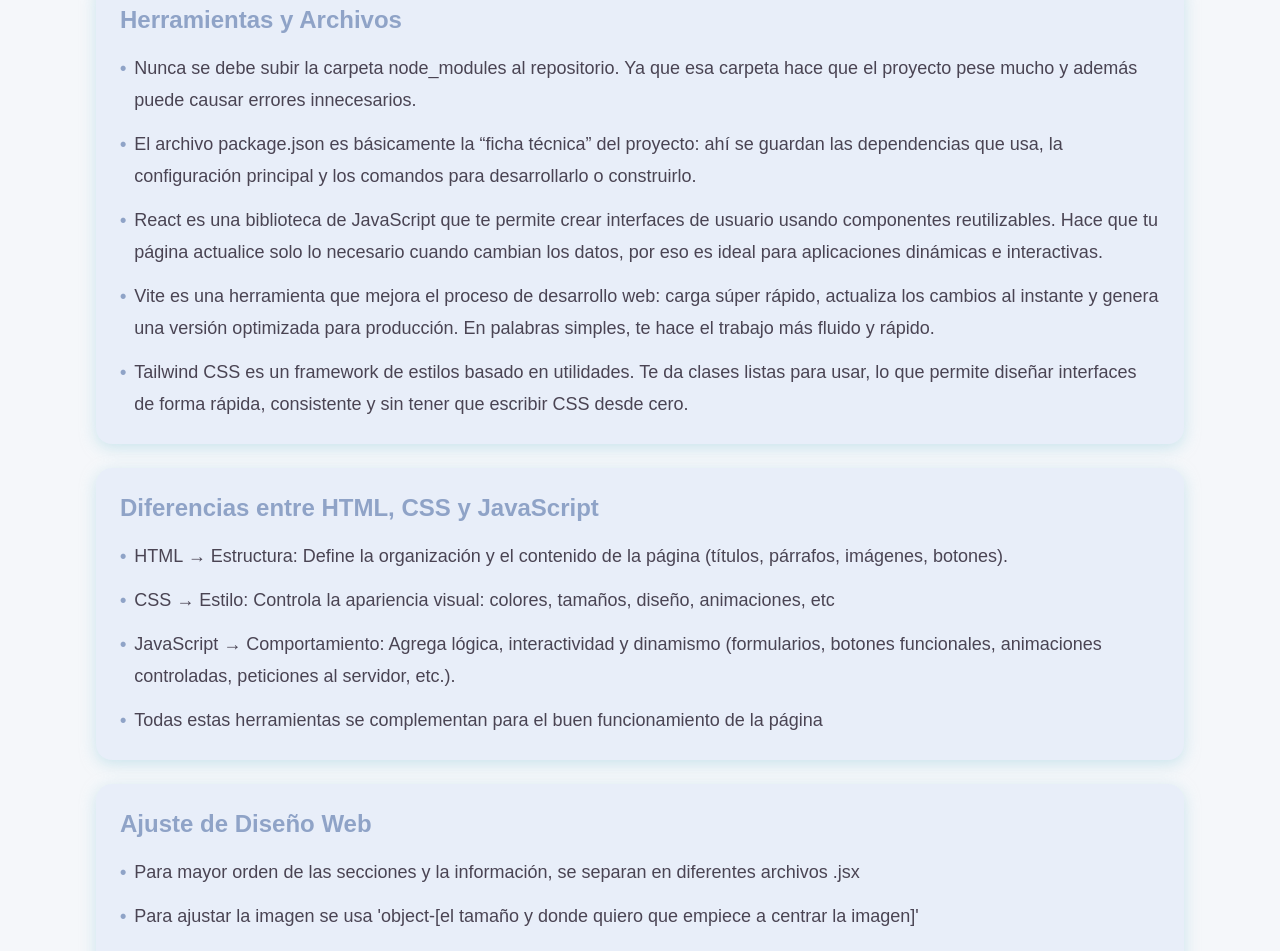
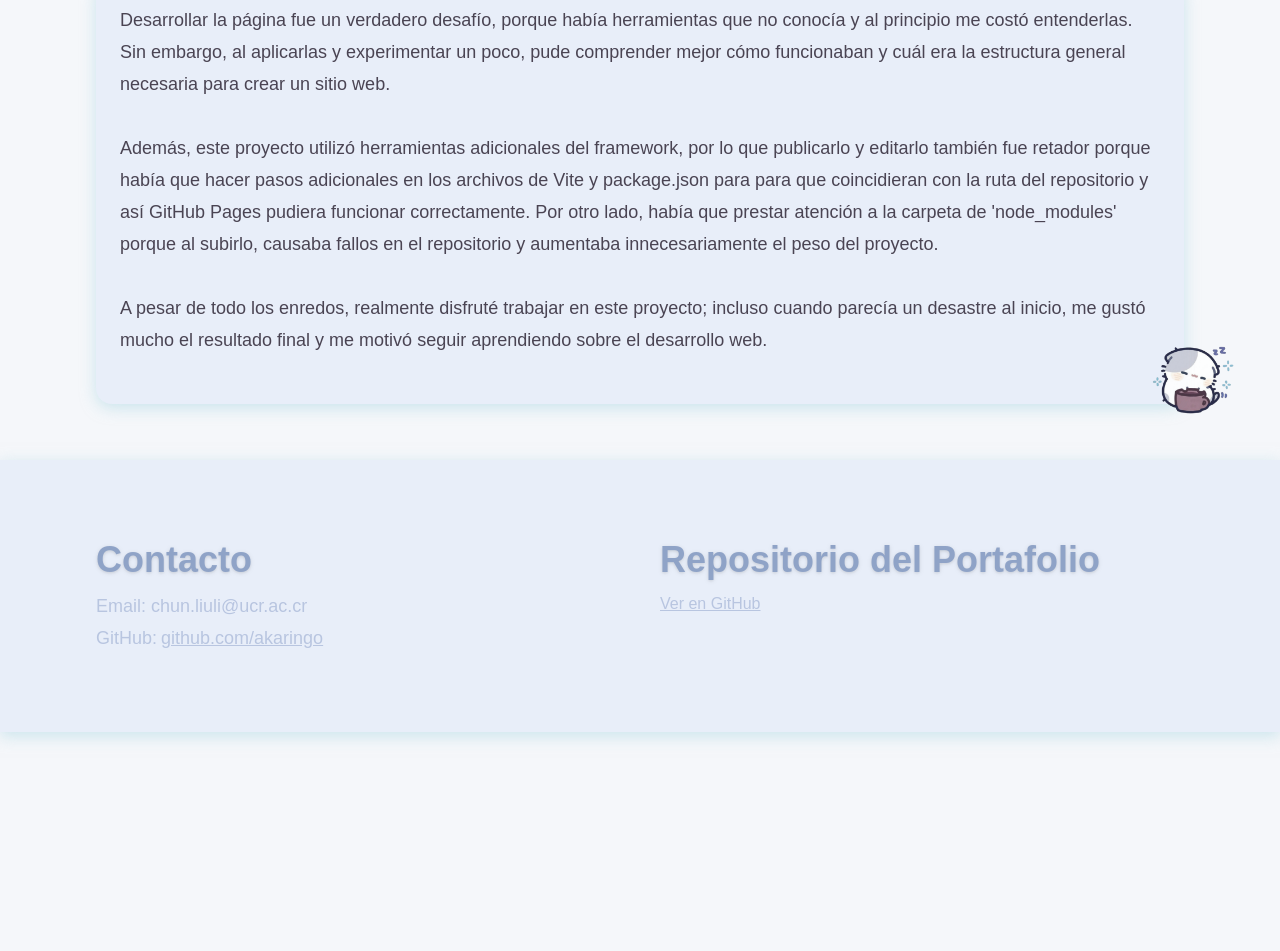
Before and after one commit to Akaringo101/mi-portafolio, a React (Vite) app in the folder chun-portafolio/: page / in a window 1280 px wide. Shown: the part 2880-3831 px from the top of the page. After the commit the page ends 3612 px from the top, so only its background shows below. Built offline with nearby package versions, Linux system fonts and the light colour scheme.

Commit message:
Modifiqué el texto y algunos detalles visuales en Aprendizajes y en Proyectos

```diff
--- a/chun-portafolio/src/components/Aprendizajes.jsx
+++ b/chun-portafolio/src/components/Aprendizajes.jsx
@@ -1,57 +1,31 @@
 export default function Aprendizajes() {
-  const secciones = [
-    {
-      titulo: "Herramientas y Archivos",
-      lecciones: [
-        "Nunca se debe subir la carpeta node_modules al repositorio. Ya que esa carpeta hace que el proyecto pese mucho y además puede causar errores innecesarios.",
-        "El archivo package.json es básicamente la “ficha técnica” del proyecto: ahí se guardan las dependencias que usa, la configuración principal y los comandos para desarrollarlo o construirlo.",
-        "React es una biblioteca de JavaScript que te permite crear interfaces de usuario usando componentes reutilizables. Hace que tu página actualice solo lo necesario cuando cambian los datos, por eso es ideal para aplicaciones dinámicas e interactivas.",
-        "Vite es una herramienta que mejora el proceso de desarrollo web: carga súper rápido, actualiza los cambios al instante y genera una versión optimizada para producción. En palabras simples, te hace el trabajo más fluido y rápido.",
-        "Tailwind CSS es un framework de estilos basado en utilidades. Te da clases listas para usar, lo que permite diseñar interfaces de forma rápida, consistente y sin tener que escribir CSS desde cero."
-      ],
-    },
-    {
-      titulo: "Diferencias entre HTML, CSS y JavaScript",
-      lecciones: [
-        "HTML → Estructura: Define la organización y el contenido de la página (títulos, párrafos, imágenes, botones).",
-        "CSS → Estilo: Controla la apariencia visual: colores, tamaños, diseño, animaciones, etc",
-        "JavaScript → Comportamiento: Agrega lógica, interactividad y dinamismo (formularios, botones funcionales, animaciones controladas, peticiones al servidor, etc.).",
-        "Todas estas herramientas se complementan para el buen funcionamiento de la página"
-      ],
-    },
-    {
-      titulo: "Ajuste de Diseño Web",
-      lecciones: [
-        "Para mayor orden de las secciones y la información, se separan en diferentes archivos .jsx",
-        "Para ajustar la imagen se usa 'object-[el tamaño y donde quiero que empiece a centrar la imagen]'",
-        "Para las imagenes hay dos formas de agregarlo; la primera y más facil es usar el url de la imagen y la segunda es descargarlo, poner las imagenes en una carpeta por aparte y escribir el nombre del archivo en el espacio.",
-        "Es normal equivocarse y apesar que no estoy familiarizada con el diseño web, me gustó mucho desarrollarlo y la verdad me gusta cómo quedo :)"
-      ],
-    }
-  ];
-
   return (
     <section className="px-6 md:px-24 py-14 fade-up">
       <h2 className="text-4xl text-sakuraDark font-semibold mb-6 drop-shadow">
         Aprendizajes
       </h2>
 
-      <div className="space-y-6">
-        {secciones.map((seccion, idx) => (
-          <div key={idx} className="p-6 bg-bubble rounded-2xl shadow-kawaii">
-            <h3 className="text-2xl text-sakuraDark font-semibold mb-4">
-              {seccion.titulo}
-            </h3>
-            <ul className="text-lg leading-8 text-[#4a4453] space-y-3">
-              {seccion.lecciones.map((leccion, index) => (
-                <li key={index} className="flex items-start">
-                  <span className="text-sakuraDark font-bold mr-2">•</span>
-                  <span>{leccion}</span>
-                </li>
-              ))}
-            </ul>
-          </div>
-        ))}
+      <div className="p-6 bg-bubble rounded-2xl shadow-kawaii">
+        <p className="text-lg leading-8 text-[#4a4453] mb-6">
+          Desarrollar la página fue un verdadero desafío, porque había herramientas que no conocía y al principio me costó
+          entenderlas. Sin embargo, al aplicarlas y experimentar un poco, pude comprender mejor cómo funcionaban y
+          cuál era la estructura general necesaria para crear un sitio web.
+          <br /><br />
+          Además, este proyecto utilizó herramientas adicionales del framework, por lo que publicarlo y editarlo también fue retador
+          porque había que hacer pasos adicionales en los archivos de Vite y package.json para para que coincidieran con la ruta del repositorio y así GitHub Pages pudiera funcionar correctamente.
+          Por otro lado, había que prestar atención a la carpeta de 'node_modules' porque al subirlo, causaba fallos en el repositorio y aumentaba innecesariamente el peso del proyecto.
+          <br /><br />
+          A pesar de todo los enredos, realmente disfruté trabajar en este proyecto; incluso cuando parecía un desastre al inicio,
+          me gustó mucho el resultado final y me motivó seguir aprendiendo sobre el desarrollo web.
+        </p>
+
+        <div className="flex justify-center">
+          <img
+            src="/mi-portafolio/Gato.png"
+            alt="Aprendizaje del proyecto"
+            className="absolute bottom-4 right-4 w-36 opacity-90"
+          />
+        </div>
       </div>
     </section>
   );
--- a/chun-portafolio/src/components/Proyectos.jsx
+++ b/chun-portafolio/src/components/Proyectos.jsx
@@ -3,7 +3,7 @@
     {
       title: "Proyecto Pokémon",
       img: "/mi-portafolio/pokemon.jpeg",
-      desc: "Una simulación de combate simple en la terminal del famoso juego de Pokémon",
+      desc: "Una simulación de combate sencilla en la terminal, inspirada en el famoso juego de Pokémon",
       tecnologias: ["Java"],
       imgPosition: "object-center",
       repoLink: "https://github.com/Akaringo101/Proyectos"
@@ -11,7 +11,7 @@
     {
       title: "Tetris",
       img: "/mi-portafolio/Tetris.jpg",
-      desc: "Una versión clásica del Tetris para práctica.",
+      desc: "Una versión clásica de Tetris creada para practicar lógica, manejo de piezas y control del juego",
       tecnologias: ["Java"],
       imgPosition: "object-bottom",
       repoLink: "https://github.com/Akaringo101/Proyectos"
```
Also changed, not shown: chun-portafolio/public/Gato.png (added).
